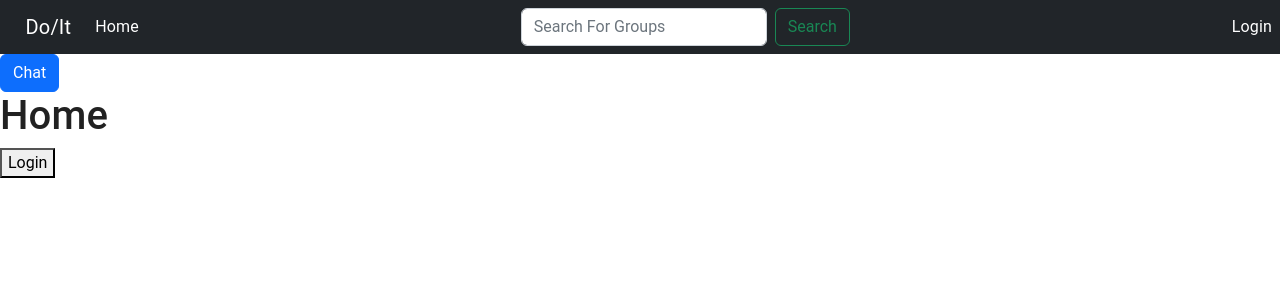
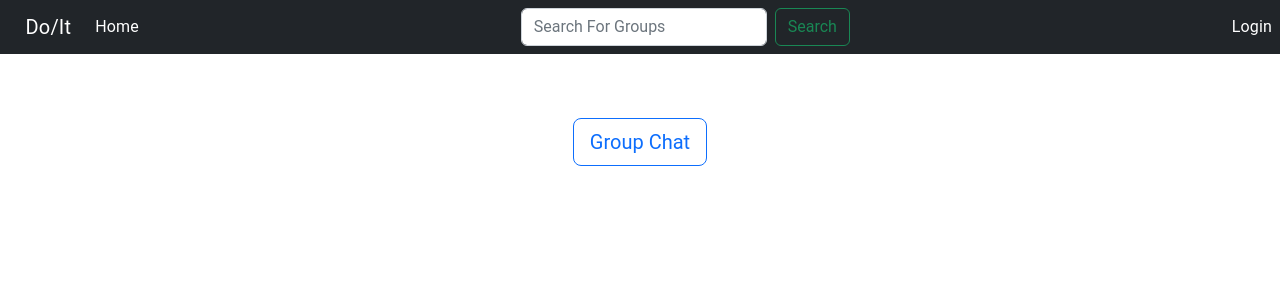
Before and after one commit to tshi13/Do-It, a React (Create React App) app in the folder frontend/: page / in a window 1280 px wide. Shown: the top 300 px of the page. Built offline with nearby package versions, Linux system fonts and the light colour scheme.

Commit message:
Cleaned up code and added some fun graphics to the GroupChat button!

```diff
--- a/frontend/src/components/ChatBox.js
+++ b/frontend/src/components/ChatBox.js
@@ -9,12 +9,14 @@ export default class ChatBox extends Component {
         this.state = {
             show: false,
             message: "",
-            messages: []
+            messages: [],
+            variant:  false,
         };
     }
 
-    handleClose = () => this.setState({show: false});
-    handleShow = () => this.setState({show: true});
+    handleClose = () => this.setState({show: false, variant: false});
+
+    handleShow = () => this.setState({show: true, variant: true});
 
     handleChange = (event) => {
         this.setState({message: event.target.value});
@@ -29,8 +31,8 @@ export default class ChatBox extends Component {
     render() {
         return (
             <div>
-                <Button variant="primary" onClick={this.handleShow}>
-                    Chat
+                <Button variant = {this.state.variant ? "primary" : "outline-primary"} size = "lg" onClick={this.handleShow}>
+                    Group Chat
                 </Button>
                 <Modal show={this.state.show} onHide={this.handleClose}>
                     <div>
--- a/frontend/src/components/TaskModal.js
+++ b/frontend/src/components/TaskModal.js
@@ -15,11 +15,6 @@ export default function TaskModal() {
         float: 'right',
 
     },
-    modal: {
-        display: 'flex',
-        alignItems: 'center',
-        justifyContent: 'center',
-    },
     inputStyle: {
         width: '100%',
         height: '30px',
@@ -27,9 +22,7 @@ export default function TaskModal() {
         borderRadius: '5px',
         border: 'none',
         marginBottom: '5%',
-    }
-
-
+    },
   }
 
   return (
--- a/frontend/src/containers/Home.js
+++ b/frontend/src/containers/Home.js
@@ -5,13 +5,10 @@ export default class Home extends Component {
     render() {
         return (
         <div>
-            <div className="taskModal">
+            <div style ={{display: 'flex', justifyContent: 'center', marginTop: '5%'}}>
                 <ChatBox />
             </div>
-            <h1>Home</h1>
-            <button onClick={() => {}}>
-                Login
-            </button>
+
         </div>
         );
     }
```
